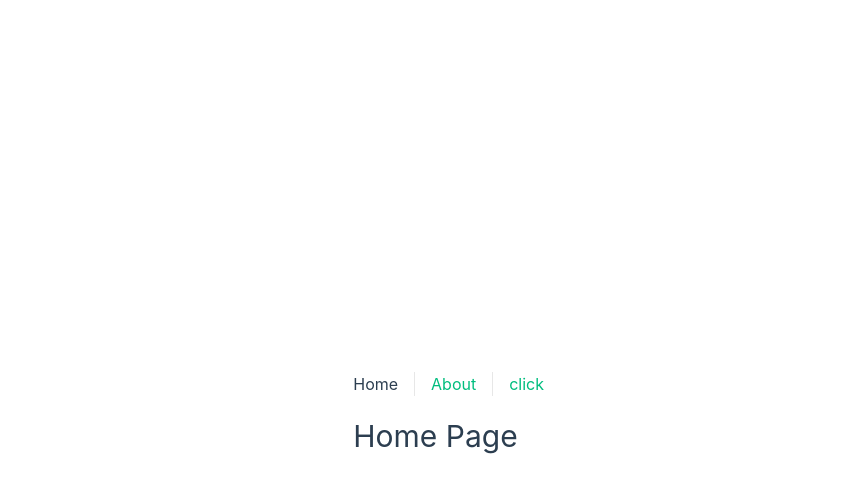
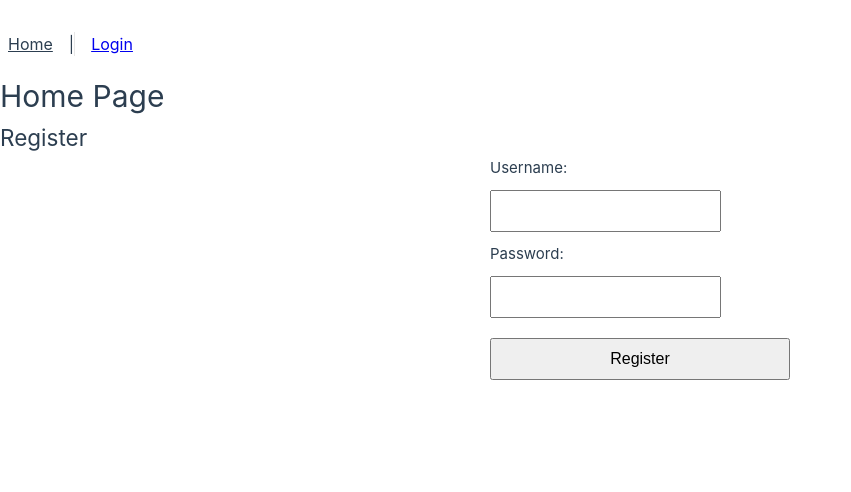
Before and after one commit to prashantguptah/routervue, a Vue app: page / in a window 1280 px wide. Shown: the top 492 px of the page, without its empty margins (0-851 px from the left). Built offline with nearby package versions, Linux system fonts and the light colour scheme.

Commit message:
added diffent pages and components and implemented axios and vuex store

```diff
--- a/package.json
+++ b/package.json
@@ -9,8 +9,10 @@
     "preview": "vite preview"
   },
   "dependencies": {
+    "axios": "^1.7.9",
     "vue": "^3.5.13",
-    "vue-router": "^4.5.0"
+    "vue-router": "^4.5.0",
+    "vuex": "^4.1.0"
   },
   "devDependencies": {
     "@vitejs/plugin-vue": "^5.2.1",
--- a/src/App.vue
+++ b/src/App.vue
@@ -1,27 +1,25 @@
 <script setup>
-import { RouterLink, RouterView } from 'vue-router'
-
+import { RouterLink, RouterView } from "vue-router";
 </script>
 
 <template>
   <div class="app">
     <header>
-
-
-    <div class="wrapper">
+      <!-- <div class="wrapper">
       <nav>
         <RouterLink to="/">Home</RouterLink>
         <RouterLink to="/about">About</RouterLink>
         <RouterLink to="/foo">click</RouterLink>
       </nav>
-    </div>
-  </header>
+    </div> -->
+      <nav>
+        <router-link to="/">Home</router-link> |
+        <router-link to="/login">Login</router-link>
+      </nav>
+    </header>
 
-  <RouterView />
-
-
+    <RouterView />
   </div>
-
 </template>
 
 <style scoped>
@@ -31,10 +29,9 @@ header {
   display: flex;
   flex-direction: column;
 }
-.app{
+.app {
   display: flex;
   flex-direction: column;
-
 }
 
 nav {
--- a/src/assets/main.css
+++ b/src/assets/main.css
@@ -1,35 +1 @@
 @import './base.css';
-
-#app {
-  max-width: 1280px;
-  margin: 0 auto;
-  padding: 2rem;
-  font-weight: normal;
-}
-
-a,
-.green {
-  text-decoration: none;
-  color: hsla(160, 100%, 37%, 1);
-  transition: 0.4s;
-  padding: 3px;
-}
-
-@media (hover: hover) {
-  a:hover {
-    background-color: hsla(160, 100%, 37%, 0.2);
-  }
-}
-
-@media (min-width: 1024px) {
-  body {
-    display: flex;
-    place-items: center;
-  }
-
-  #app {
-    display: grid;
-    grid-template-columns: 1fr 1fr;
-    padding: 0 2rem;
-  }
-}
--- /dev/null
+++ b/src/components/LoginForm.vue
@@ -0,0 +1,78 @@
+<template>
+    <div>
+      <h2>Login</h2>
+      <form @submit.prevent="handleLogin">
+        <div>
+          <label for="username">Username:</label>
+          <input type="text" id="username" v-model="username" required />
+        </div>
+        <div>
+          <label for="password">Password:</label>
+          <input type="password" id="password" v-model="password" required />
+        </div>
+        <button type="submit" :disabled="loading">Login</button>
+      </form>
+
+      <div v-if="loading">
+        <p>Loading...</p>
+      </div>
+
+      <div v-if="successMessage">
+        <p style="color: green;">{{ successMessage }}</p>
+      </div>
+
+      <div v-if="errorMessage">
+        <p style="color: red;">{{ errorMessage }}</p>
+      </div>
+    </div>
+  </template>
+
+  <script>
+  import { mapState, mapActions } from 'vuex';
+
+  export default {
+    data() {
+      return {
+        username: '',
+        password: '',
+      };
+    },
+    computed: {
+      ...mapState(['loggedin','loading', 'successMessage', 'errorMessage']),
+    },
+    methods: {
+      ...mapActions(['login', 'setSsMessage']),
+      handleLogin() {
+        this.login({ username: this.username, password: this.password });
+
+        }
+
+      },
+      watch: {
+      loggedin(newVal) {
+        if (newVal) {
+          setTimeout(() => {
+            this.$router.push('/profile');
+            this.setSsMessage("");
+          }, 3000);
+        }
+      }
+    },
+  };
+  </script>
+
+
+  <style scoped>
+  form {
+    display: flex;
+    flex-direction: column;
+    max-width: 300px;
+    margin: 0 auto;
+  }
+
+  input, button {
+    margin: 10px 0;
+    padding: 10px;
+    font-size: 16px;
+  }
+  </style>
--- /dev/null
+++ b/src/components/RegisterForm.vue
@@ -0,0 +1,69 @@
+<template>
+    <div>
+      <h2>Register</h2>
+      <form @submit.prevent="handleRegister">
+        <div>
+          <label for="username">Username:</label>
+          <input type="text" id="username" v-model="username" required />
+        </div>
+        <div>
+          <label for="password">Password:</label>
+          <input type="password" id="password" v-model="password" required />
+        </div>
+        <button type="submit" :disabled="loading">Register</button>
+      </form>
+
+      <div v-if="loading">
+        <p>Loading...</p>
+      </div>
+
+      <div v-if="successMessage">
+        <p style="color: green;">{{ successMessage }}</p>
+      </div>
+
+      <div v-if="errorMessage">
+        <p style="color: red;">{{ errorMessage }}</p>
+      </div>
+    </div>
+  </template>
+
+  <script>
+  import { mapState, mapActions } from 'vuex';
+
+  export default {
+    data() {
+      return {
+        username: '',
+        password: '',
+      };
+    },
+    computed: {
+      ...mapState(['loading', 'successMessage', 'errorMessage']),
+    },
+    methods: {
+      ...mapActions(['register', 'setSsMessage']),
+      handleRegister() {
+        this.register({ username: this.username, password: this.password });
+        setTimeout(() => {
+            this.$router.push('/login')
+             this.setSsMessage("")
+        }, 3000);
+      },
+    },
+  };
+  </script>
+
+  <style scoped>
+  form {
+    display: flex;
+    flex-direction: column;
+    max-width: 300px;
+    margin: 0 auto;
+  }
+
+  input, button {
+    margin: 10px 0;
+    padding: 10px;
+    font-size: 16px;
+  }
+  </style>
--- a/src/main.js
+++ b/src/main.js
@@ -3,9 +3,11 @@ import './assets/main.css'
 import { createApp } from 'vue'
 import App from './App.vue'
 import router from './router'
+import store from "./store"
 
 const app = createApp(App)
 
+app.use(store)
 app.use(router)
 
 app.mount('#app')
--- a/src/router/index.js
+++ b/src/router/index.js
@@ -1,40 +1,63 @@
-import { createRouter, createWebHistory } from 'vue-router'
-import HomeView from '../views/HomeView.vue'
-import TryComponent from '../components/TryComponent.vue'
-import NewComponent from '../components/ChildComponent.vue'
-import AboutView from '@/views/AboutView.vue'
-import UserProfile from '@/components/UserProfile.vue'
-import UserContact from '@/components/UserContact.vue'
+import { createRouter, createWebHistory } from "vue-router";
 
-
+import TryComponent from "../components/TryComponent.vue";
+import NewComponent from "../components/ChildComponent.vue";
+import AboutView from "../views/AboutView.vue";
+import UserProfile from "@/components/UserProfile.vue";
+import UserContact from "../components/UserContact.vue";
+import ProfileView from "../views/ProfileView.vue";
+import HomeView from "../views/HomeView.vue";
+import store from "@/store";
 const router = createRouter({
   history: createWebHistory(import.meta.env.BASE_URL),
   routes: [
     {
-      path: '/',
-      name: 'home',
+      path: "/",
+      name: "home",
       component: HomeView,
     },
+
     {
-      path: '/about',
-      name: 'about',
+      path: "/about",
+      name: "about",
       component: AboutView,
-      children:[
-        {path: 'profile', component: UserProfile},
-        {path: 'contact', component: UserContact},
-      ]
-
-    },{
-      path: '/foo',
-      name: 'TryComponent',
-      component: TryComponent
+      children: [
+        { path: "profile", component: UserProfile },
+        { path: "contact", component: UserContact },
+      ],
+    },
+   // forloginapi assignment
+    {
+      path: "/login",
+      name: "about",
+      component: AboutView,
     },
     {
-      path: '/foo/:id',
-      name: 'NewComponent',
-      component: NewComponent
+      path: '/profile',
+      name: 'ProfileView',
+      component: ProfileView,
+      beforeEnter: (to, from, next) => {
+        if (!store.state.loggedin) {
+          next("/login");
+        } else {
+          next();
+        }
+      }
     }
+
+
+    ,
+    {
+      path: "/foo",
+      name: "TryComponent",
+      component: TryComponent,
+    },
+    {
+      path: "/foo/:id",
+      name: "NewComponent",
+      component: NewComponent,
+    },
   ],
-})
+});
 
-export default router
+export default router;
--- /dev/null
+++ b/src/store/index.js
@@ -0,0 +1,110 @@
+import { createStore } from 'vuex';
+import axios from "axios"
+
+
+export default createStore({
+  state: {
+    loading: false,
+    successMessage: '',
+    errorMessage: '',
+    userData:'',
+    loggedin:false
+  },
+  mutations: {
+    setLoading(state, loading) {
+      state.loading = loading;
+    },
+    setSuccessMessage(state, message) {
+      state.successMessage = message;
+    },
+    setErrorMessage(state, message) {
+      state.errorMessage = message;
+    },
+    setUserData(state,value){
+      state.userData = value
+    },
+    setLoggedIn(state, value) {
+      state.loggedin = value;
+    }
+  },
+  actions: {
+    async login({ commit }, { username, password }) {
+      commit('setLoading', true);
+      commit('setErrorMessage', '');
+      commit('setSuccessMessage', '');
+
+
+      try {
+
+        const response = await axios.post(
+          'https://dummyjson.com/auth/login',
+          {
+            username ,
+            password,
+          },
+
+        );
+
+        commit('setLoggedIn', true);
+        commit('setSuccessMessage', 'Login successful!');
+        commit('setUserData',response.data)
+        console.log('Login successful:', response.data);
+
+      } catch (error) {
+        commit('setLoggedIn', false);
+        commit(
+          'setErrorMessage',
+          error.response?.data?.message || 'Login failed. Please check your username and password.'
+        );
+
+        console.error('Error:', error.response?.data || error.message);
+      } finally {
+        commit('setLoading', false);
+      }
+    }
+,
+
+    async register({ commit }, { username, password }) {
+      commit('setLoading', true);
+      commit('setErrorMessage', '');
+      commit('setSuccessMessage', '');
+
+      try {
+        const response = await axios.post('https://dummyjson.com/users/add', {
+          username,
+          password,
+          name: 'John Doe',
+        });
+
+        commit('setSuccessMessage', 'Registration successful!');
+        console.log('Registration successful:', response.data);
+      } catch (error) {
+        commit(
+          'setErrorMessage',
+          error.response?.data?.message || 'Registration failed. Please try again.'
+        );
+        console.error('Error:', error);
+      } finally {
+        commit('setLoading', false);
+      }
+    },
+    setSsMessage({commit}, msg){
+      commit("setSuccessMessage", msg)
+      commit("setErrorMessage", msg)
+    }
+
+
+  },
+  getters: {
+    loading: (state) => state.loading,
+    successMessage: (state) => state.successMessage,
+    errorMessage: (state) => state.errorMessage,
+    getUserInfo: (state) => state.userData, // Full user object
+    getEmail: (state) => state.userData?.email || '',  // Extract email safely
+    getUsername: (state) => state.userData?.username || '', // Extract username
+    getImage: (state) => state.userData?.image || '' ,// Extract image
+    getFirstName: (state) => state.userData?.firstName  || '' ,// Extract image
+    getLastName: (state) => state.userData?.lastName || '' ,// Extract image
+    getGender: (state) => state.userData?.gender || '' ,// Extract image
+  },
+});
--- a/src/views/AboutView.vue
+++ b/src/views/AboutView.vue
@@ -1,5 +1,5 @@
 <template>
-  <div class="about">
+  <!-- <div class="about">
     <h1>This is an about page</h1>
 
     <nav>
@@ -7,12 +7,29 @@
        <RouterLink to="/about/contact">Contact</RouterLink>
     </nav>
     <RouterView></RouterView>
+  </div> -->
+  <div class="login">
+    <h1>This is a Login page</h1>
+    <LoginForm/>
   </div>
 </template>
 
+<script>
+
+import LoginForm from "../components/LoginForm.vue"
+
+export default{
+
+components: {
+  LoginForm
+}
+
+}
+</script>
+
 <style>
 
-.about{
+.login{
   display: flex;
   flex-direction: column;
 }
--- a/src/views/HomeView.vue
+++ b/src/views/HomeView.vue
@@ -1,9 +1,27 @@
-<script setup>
 
-</script>
 
 <template>
   <main>
-      <h1>Home Page</h1>
+      <!-- <h1>Home Page</h1> -->
   </main>
+
+  <div>
+    <h1>Home Page</h1>
+    <RegisterForm />
+
+
+  </div>
 </template>
+
+
+<script>
+import RegisterForm from '@/components/RegisterForm.vue';
+
+export default {
+  name: 'HomeView',
+  components: {
+    RegisterForm,
+  }
+}
+
+</script>
--- /dev/null
+++ b/src/views/ProfileView.vue
@@ -0,0 +1,52 @@
+<template>
+    <h1>{{ getUsername }} You have logged in</h1>
+
+    <div class="card">
+      <div>
+        <img :src="getImage" alt="" />
+      </div>
+      <div>
+        <h3>Username : {{ getUsername }}</h3>
+        <h3>First Name : {{ getFirstName }}</h3>
+        <h3>Last Name : {{ getLastName }}</h3>
+        <h3>Gender : {{ getGender }}</h3>
+        <h3>Email : {{ getEmail }}</h3>
+        <button @click="handleLogout">Logout</button>
+      </div>
+    </div>
+  </template>
+
+  <script>
+  import { mapGetters } from "vuex";
+
+  export default {
+
+
+    computed: {
+      ...mapGetters([
+        "getUserInfo",
+        "getEmail",
+        "getUsername",
+        "getImage",
+        "getFirstName",
+        "getLastName",
+        "getGender",
+      ]),
+    },
+    methods: {
+      handleLogout(){
+        this.$router.push("/")
+      }
+    },
+  };
+  </script>
+
+
+  <style scoped>
+   .card{
+    border: 1px solid gray;
+    border-radius: 5px;
+    padding: 1.2rem;
+
+   }
+  </style>
```
Also changed, not shown: 1 other file (tests, documents, lock files or other folders).
